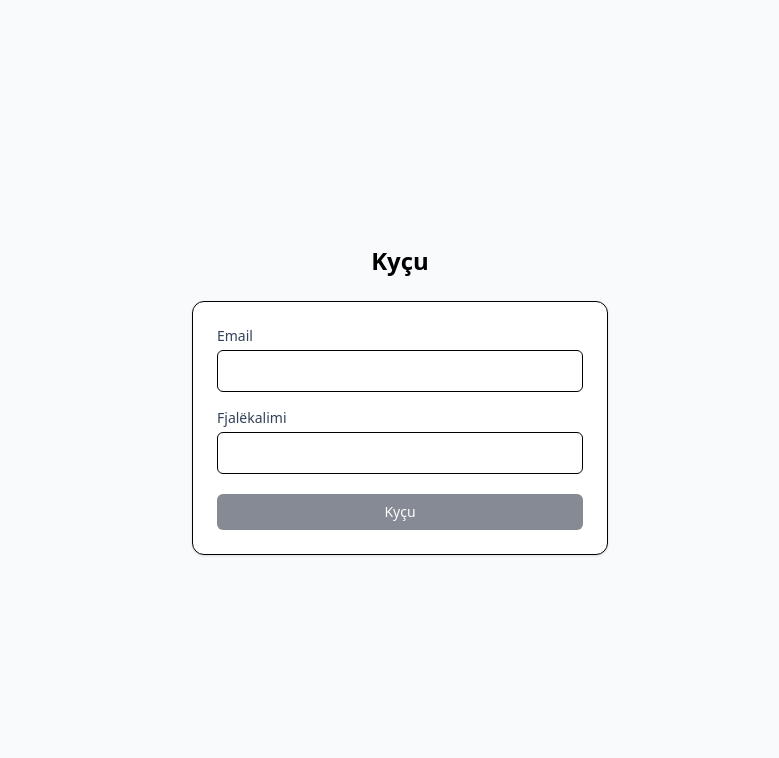
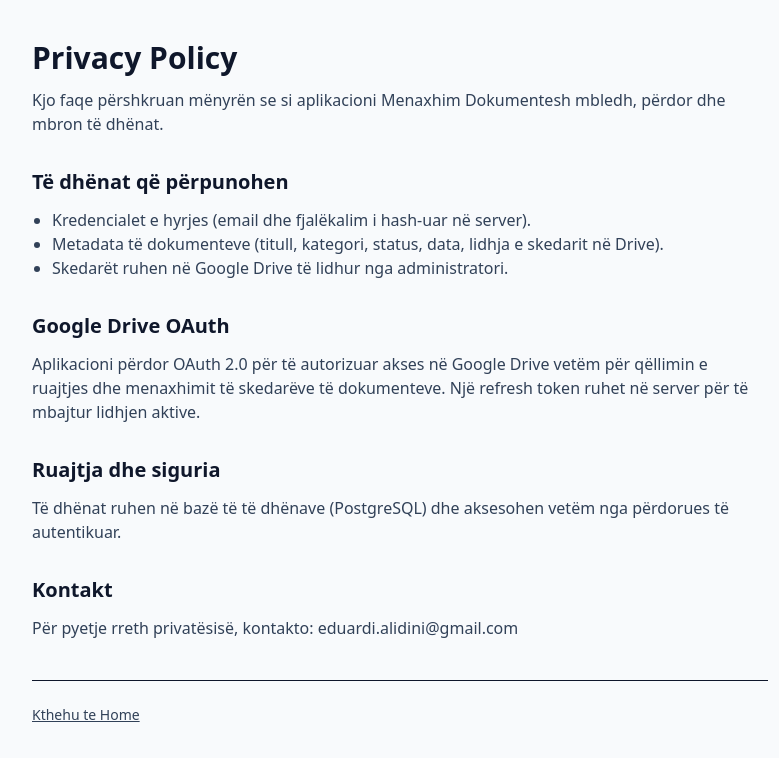
Before and after one commit to eduardalidini/menaxhim-dokumentesh, a React app in the folder frontend/: page /privacy in a window 1280 px wide. Before the commit this address led to /login. Shown: the top 758 px of the page, without its empty margins (240-1019 px from the left). Built offline with nearby package versions, Linux system fonts and the light colour scheme; no server answers; the HTML template or start-up script is replaced by a standard one.

Commit message:
added homepage, privacy and policy link

```diff
--- a/frontend/src/App.tsx
+++ b/frontend/src/App.tsx
@@ -6,15 +6,20 @@ import DokumentePage from './pages/DokumentePage'
 import DrivePage from './pages/DrivePage'
 import LoginPage from './pages/LoginPage'
 import NgarkoPage from './pages/NgarkoPage'
+import PrivacyPolicyPage from './pages/PrivacyPolicyPage'
+import PublicHomePage from './pages/PublicHomePage'
+import TermsPage from './pages/TermsPage'
 
 function App() {
   return (
     <Routes>
+      <Route path="/" element={<PublicHomePage />} />
+      <Route path="/privacy" element={<PrivacyPolicyPage />} />
+      <Route path="/terms" element={<TermsPage />} />
       <Route path="/login" element={<LoginPage />} />
 
       <Route element={<ProtectedRoute />}>
         <Route element={<AppLayout />}>
-          <Route path="/" element={<Navigate to="/dokumente" replace />} />
           <Route path="/dokumente" element={<DokumentePage />} />
           <Route path="/arkiva" element={<ArkivaPage />} />
           <Route path="/ngarko" element={<NgarkoPage />} />
--- /dev/null
+++ b/frontend/src/pages/PrivacyPolicyPage.tsx
@@ -0,0 +1,41 @@
+import { Link } from 'react-router-dom'
+
+export default function PrivacyPolicyPage() {
+  return (
+    <div className="min-h-screen bg-slate-50 text-slate-900">
+      <main className="mx-auto max-w-3xl px-4 py-10">
+        <h1 className="text-3xl font-semibold">Privacy Policy</h1>
+        <p className="mt-3 text-slate-700">
+          Kjo faqe përshkruan mënyrën se si aplikacioni Menaxhim Dokumentesh mbledh, përdor dhe mbron të dhënat.
+        </p>
+
+        <h2 className="mt-8 text-xl font-semibold">Të dhënat që përpunohen</h2>
+        <ul className="mt-3 list-disc pl-5 text-slate-700">
+          <li>Kredencialet e hyrjes (email dhe fjalëkalim i hash-uar në server).</li>
+          <li>Metadata të dokumenteve (titull, kategori, status, data, lidhja e skedarit në Drive).</li>
+          <li>Skedarët ruhen në Google Drive të lidhur nga administratori.</li>
+        </ul>
+
+        <h2 className="mt-8 text-xl font-semibold">Google Drive OAuth</h2>
+        <p className="mt-3 text-slate-700">
+          Aplikacioni përdor OAuth 2.0 për të autorizuar akses në Google Drive vetëm për qëllimin e ruajtjes dhe
+          menaxhimit të skedarëve të dokumenteve. Një refresh token ruhet në server për të mbajtur lidhjen aktive.
+        </p>
+
+        <h2 className="mt-8 text-xl font-semibold">Ruajtja dhe siguria</h2>
+        <p className="mt-3 text-slate-700">
+          Të dhënat ruhen në bazë të të dhënave (PostgreSQL) dhe aksesohen vetëm nga përdorues të autentikuar.
+        </p>
+
+        <h2 className="mt-8 text-xl font-semibold">Kontakt</h2>
+        <p className="mt-3 text-slate-700">Për pyetje rreth privatësisë, kontakto: eduardi.alidini@gmail.com</p>
+
+        <div className="mt-10 border-t pt-6 text-sm">
+          <Link to="/" className="text-slate-700 underline">
+            Kthehu te Home
+          </Link>
+        </div>
+      </main>
+    </div>
+  )
+}
--- /dev/null
+++ b/frontend/src/pages/PublicHomePage.tsx
@@ -0,0 +1,33 @@
+import { Link } from 'react-router-dom'
+
+export default function PublicHomePage() {
+  return (
+    <div className="min-h-screen bg-slate-50 text-slate-900">
+      <main className="mx-auto max-w-3xl px-4 py-10">
+        <h1 className="text-3xl font-semibold">Menaxhim Dokumentesh</h1>
+        <p className="mt-3 text-slate-700">
+          Aplikacion për menaxhimin e dokumenteve: ngarkim, kërkim, arkivim dhe menaxhim i skedarëve në Google Drive.
+        </p>
+
+        <div className="mt-6 flex flex-wrap gap-3">
+          <Link
+            to="/login"
+            className="rounded-md bg-slate-900 px-4 py-2 text-sm font-medium text-white hover:bg-slate-800"
+          >
+            Kyçu
+          </Link>
+          <Link to="/privacy" className="rounded-md border bg-white px-4 py-2 text-sm hover:bg-slate-50">
+            Privacy Policy
+          </Link>
+          <Link to="/terms" className="rounded-md border bg-white px-4 py-2 text-sm hover:bg-slate-50">
+            Terms
+          </Link>
+        </div>
+
+        <div className="mt-10 border-t pt-6 text-sm text-slate-600">
+          <div>Kontakt: (vendos email-in tënd këtu)</div>
+        </div>
+      </main>
+    </div>
+  )
+}
--- /dev/null
+++ b/frontend/src/pages/TermsPage.tsx
@@ -0,0 +1,35 @@
+import { Link } from 'react-router-dom'
+
+export default function TermsPage() {
+  return (
+    <div className="min-h-screen bg-slate-50 text-slate-900">
+      <main className="mx-auto max-w-3xl px-4 py-10">
+        <h1 className="text-3xl font-semibold">Terms of Service</h1>
+        <p className="mt-3 text-slate-700">
+          Duke përdorur aplikacionin Menaxhim Dokumentesh, pranoni këto kushte përdorimi.
+        </p>
+
+        <h2 className="mt-8 text-xl font-semibold">Përdorimi i aplikacionit</h2>
+        <ul className="mt-3 list-disc pl-5 text-slate-700">
+          <li>Përdoruesit duhet të jenë të autorizuar nga administratori.</li>
+          <li>Nuk lejohet ngarkimi i përmbajtjeve të paligjshme ose të paautorizuara.</li>
+          <li>Administratori menaxhon lidhjen me Google Drive.</li>
+        </ul>
+
+        <h2 className="mt-8 text-xl font-semibold">Përgjegjësia</h2>
+        <p className="mt-3 text-slate-700">
+          Aplikacioni ofrohet “as is”. Administratori është përgjegjës për konfigurimin dhe akseset.
+        </p>
+
+        <h2 className="mt-8 text-xl font-semibold">Kontakt</h2>
+        <p className="mt-3 text-slate-700">Për pyetje rreth kushteve, kontakto: eduardi.alidini@gmail.com</p>
+
+        <div className="mt-10 border-t pt-6 text-sm">
+          <Link to="/" className="text-slate-700 underline">
+            Kthehu te Home
+          </Link>
+        </div>
+      </main>
+    </div>
+  )
+}
```
